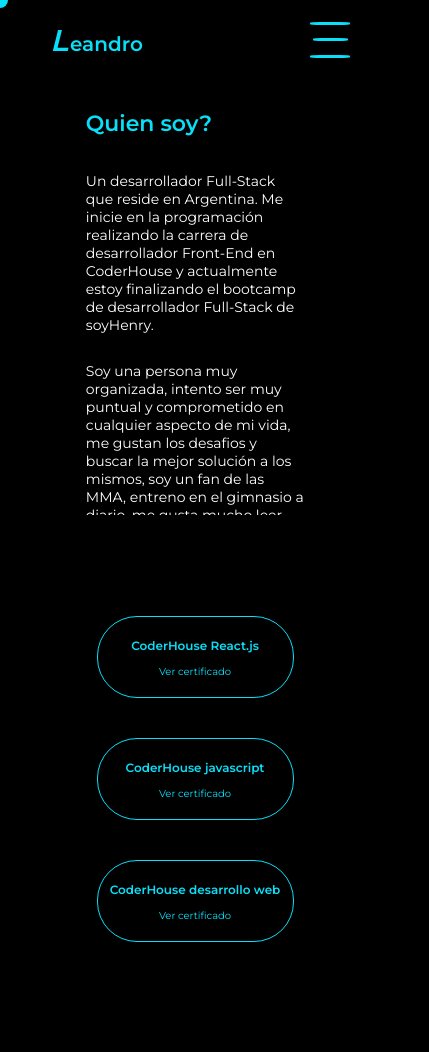
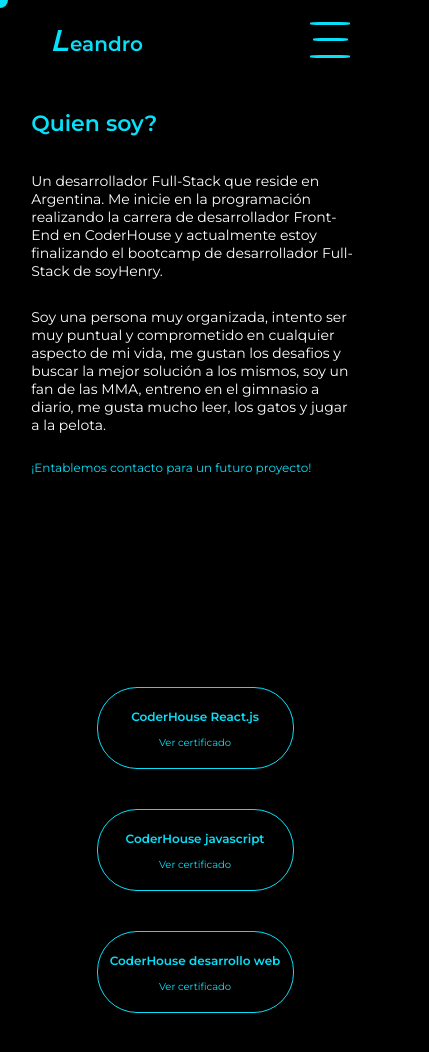
Before and after one commit to LeandroFlorentin/Portafolio, a React (Create React App) app: page /SobreMi in a window 390 px wide. Shown: the top 1052 px of the page, 429 px wide, since content can reach past the window. Built offline with nearby package versions, Linux system fonts and the light colour scheme.

Commit message:
arreglandoSobreMi

```diff
--- a/src/Components/SobreMi/SobreMi.css
+++ b/src/Components/SobreMi/SobreMi.css
@@ -261,7 +261,16 @@
         height: 100vh;
     }
 
+    .containerTextSobre {
+        height: 120vh;
+    }
+
     .seccionIzquierda {
-        height: 40vh;
+        width: 120%;
+        height: 80vh;
+    }
+
+    .seccionDerecha {
+        justify-content: center;
     }
 }
```
